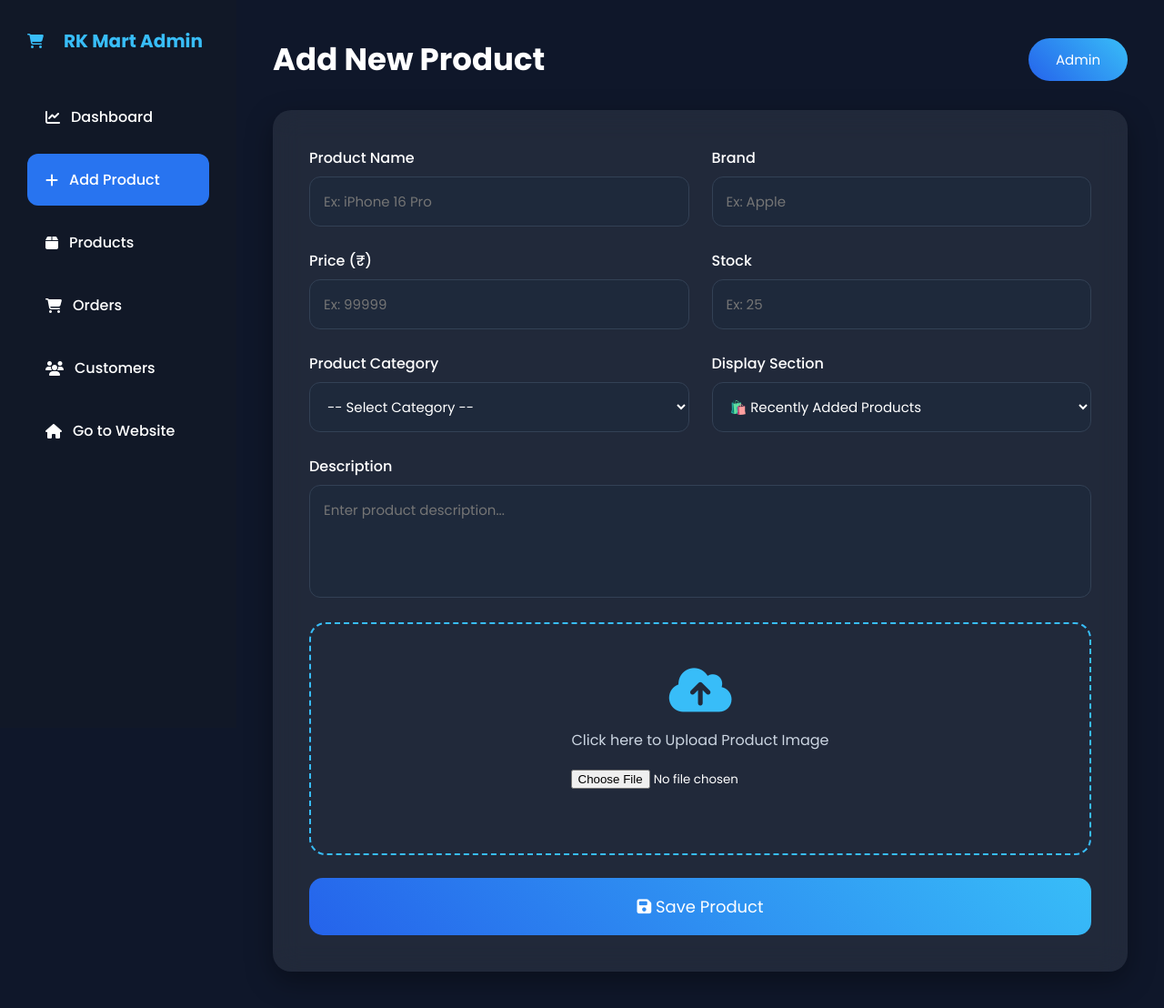
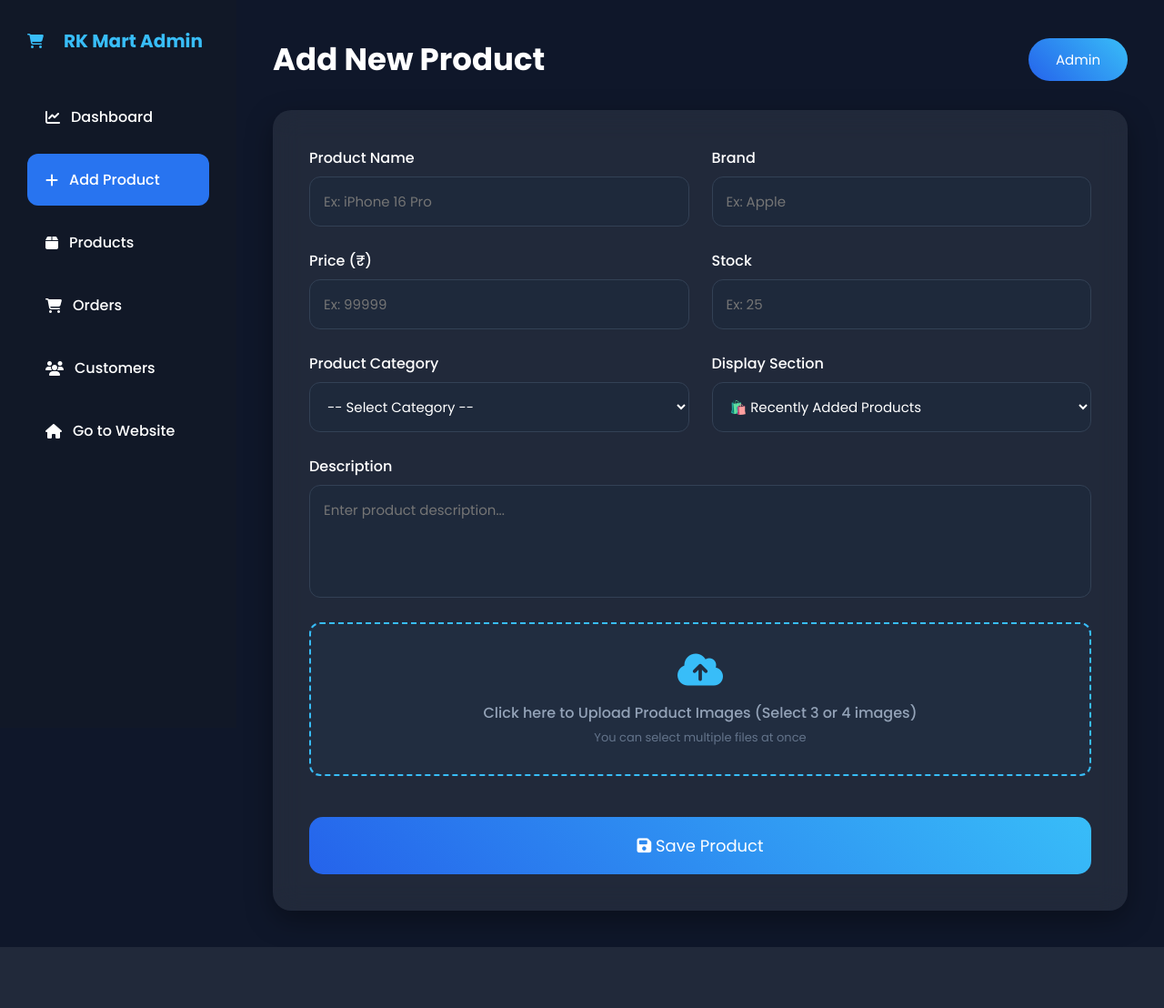
Before and after one commit to vaddelliramakrishna4-png/ecommerce, a Flask app: page /add-product in a window 1280 px wide. Shown: the whole page at 91% size. After the commit the page ends 1041 px from the top, so only its background shows below. Run offline with Flask 3, Linux system fonts and the light colour scheme.

Commit message:
Allow uploading multiple product images and render thumbnails in preview

```diff
--- a/app.py
+++ b/app.py
@@ -604,14 +604,23 @@ def add_product():
         if category == "Other":
             category = request.form.get("manual_category")
 
-        image_file = request.files.get("product_image")
-        if image_file and image_file.filename != '':
-            image_name = image_file.filename
-            image_path = os.path.join(app.config['UPLOAD_FOLDER'], image_name)
-            image_file.save(image_path)
-            final_image_url = url_for('static', filename='images/products/' + image_name)
-        else:
-            final_image_url = "https://via.placeholder.com/200"
+        # Process uploaded files (supports multiple product images)
+        uploaded_files = request.files.getlist("product_images")
+        image_urls = []
+
+        for file in uploaded_files:
+            if file and file.filename != '':
+                image_name = file.filename
+                image_path = os.path.join(app.config['UPLOAD_FOLDER'], image_name)
+                file.save(image_path)
+                url = url_for('static', filename='images/products/' + image_name)
+                image_urls.append(url)
+
+        # Fallback if no images were successfully uploaded
+        if not image_urls:
+            image_urls = ["https://via.placeholder.com/200"]
+
+        final_image_url = image_urls[0]  # The first image is the main showcase image
 
         # Generate unique ID slug from name
         slug = name.lower().strip()
@@ -639,7 +648,7 @@ def add_product():
             badge="NEW",
             display_section=display_section
         )
-        new_prod.images = [final_image_url]
+        new_prod.images = image_urls
         db.session.add(new_prod)
         db.session.commit()
 
--- a/static/js/add_product.js
+++ b/static/js/add_product.js
@@ -1,23 +1,47 @@
 const imageInput = document.getElementById("imageInput");
-const preview = document.getElementById("preview");
+const previewContainer = document.getElementById("preview-container");
 
 imageInput.addEventListener("change", function () {
+    previewContainer.innerHTML = ""; // Clear existing previews
 
-    const file = this.files[0];
+    if (this.files && this.files.length > 0) {
+        Array.from(this.files).forEach((file, index) => {
+            const reader = new FileReader();
 
-    if(file){
+            reader.onload = function(e) {
+                const imgWrapper = document.createElement("div");
+                imgWrapper.style.position = "relative";
+                imgWrapper.style.width = "100px";
+                imgWrapper.style.height = "100px";
+                imgWrapper.style.borderRadius = "10px";
+                imgWrapper.style.overflow = "hidden";
+                imgWrapper.style.boxShadow = "0 4px 10px rgba(0,0,0,0.15)";
+                imgWrapper.style.border = "2px solid #38bdf8";
 
-        const reader = new FileReader();
+                const img = document.createElement("img");
+                img.src = e.target.result;
+                img.style.width = "100%";
+                img.style.height = "100%";
+                img.style.objectFit = "cover";
 
-        reader.onload = function(e){
+                const badge = document.createElement("span");
+                badge.textContent = index === 0 ? "Main" : `Img ${index + 1}`;
+                badge.style.position = "absolute";
+                badge.style.bottom = "5px";
+                badge.style.left = "5px";
+                badge.style.background = index === 0 ? "#10b981" : "#1e293b";
+                badge.style.color = "white";
+                badge.style.fontSize = "10px";
+                badge.style.padding = "2px 6px";
+                badge.style.borderRadius = "4px";
+                badge.style.fontWeight = "bold";
 
-            preview.src = e.target.result;
-            preview.style.display = "block";
+                imgWrapper.appendChild(img);
+                imgWrapper.appendChild(badge);
+                previewContainer.appendChild(imgWrapper);
+            }
 
-        }
-
-        reader.readAsDataURL(file);
-
+            reader.readAsDataURL(file);
+        });
     }
-
 });
--- a/templates/add_product.html
+++ b/templates/add_product.html
@@ -116,13 +116,16 @@
                     <textarea name="description" rows="4" placeholder="Enter product description..."></textarea>
                 </div>
 
-                <!-- SINGLE Upload Box -->
-                <div class="upload" style="margin-top: 20px;">
-                    <i class="fa-solid fa-cloud-arrow-up"></i>
-                    <p>Click here to Upload Product Image</p>
-                    <input type="file" name="product_image" id="imageInput" accept="image/*">
-                    <br><br>
-                    <img id="preview" src="" style="display:none; width:200px; border-radius:10px; box-shadow:0 5px 15px rgba(0,0,0,.2);">
+                <!-- Image Upload Box -->
+                <div class="upload" style="margin-top: 20px; border: 2px dashed #38bdf8; border-radius: 12px; padding: 30px; text-align: center; background: rgba(56, 189, 248, 0.03); cursor: pointer; position: relative;">
+                    <i class="fa-solid fa-cloud-arrow-up" style="font-size: 40px; color: #38bdf8; margin-bottom: 15px;"></i>
+                    <p style="color: #94a3b8; font-weight: 500;">Click here to Upload Product Images (Select 3 or 4 images)</p>
+                    <input type="file" name="product_images" id="imageInput" accept="image/*" multiple style="position: absolute; top: 0; left: 0; width: 100%; height: 100%; opacity: 0; cursor: pointer;">
+                    <p style="color: #64748b; font-size: 13px; margin-top: 5px;">You can select multiple files at once</p>
+                </div>
+
+                <!-- Thumbnails Container -->
+                <div id="preview-container" style="display: flex; gap: 15px; flex-wrap: wrap; margin-top: 20px; justify-content: center;">
                 </div>
 
                 <!-- Save Button at the VERY BOTTOM -->
```
Also changed, not shown: static/images/products/realme Buds T110.webp (added).
